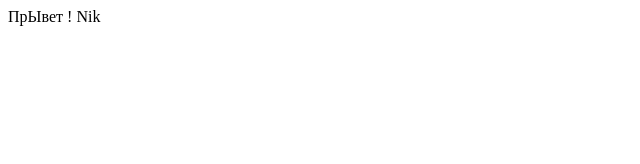
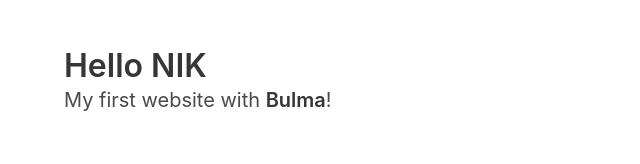
Before and after one commit to Nikolaytarasov22/my-first-website, a plain HTML site: page index.html in a window 1280 px wide. Shown: the whole page, without its empty margins (0-640 px from the left). Drawn offline with nearby package versions, Linux system fonts and the light colour scheme.

Commit message:
my Bulma page

```diff
--- a/index.html
+++ b/index.html
@@ -1,11 +1,25 @@
 <!DOCTYPE html>
-<html lang="en">
+<html>
+
 <head>
-    <meta charset="UTF-8">
-    <meta name="viewport" content="width=, initial-scale=1.0">
-    <title>Document</title>
+    <meta charset="utf-8">
+    <meta name="viewport" content="width=device-width, initial-scale=1">
+    <title>Hello Bulma!</title>
+    <link rel="stylesheet" href="https://cdn.jsdelivr.net/npm/bulma@0.9.1/css/bulma.min.css">
 </head>
+
 <body>
-    ПрЫвет ! Nik
+    <section class="section">
+        <div class="container">
+            <h1 class="title">
+                Hello NIK
+
+            </h1>
+            <p class="subtitle">
+                My first website with <strong>Bulma</strong>!
+            </p>
+        </div>
+    </section>
 </body>
+
 </html>
```
